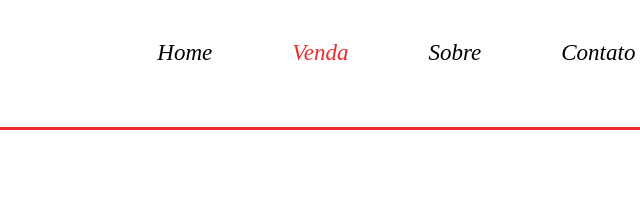
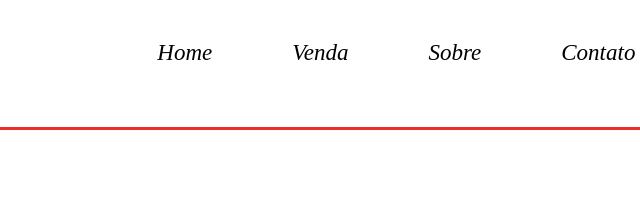
Before and after one commit to esitibaldi/projeto05---opala, a plain HTML site: page venda.html in a window 1280 px wide. Shown: the top 217 px of the page, 579-1219 px from the left. Drawn offline with Linux system fonts and the light colour scheme.

Commit message:
Update venda.html

```diff
--- a/venda.html
+++ b/venda.html
@@ -23,7 +23,7 @@
       <nav class="desktop">
         <ul>
           <li><a href="index.html">Home</a></li>
-          <li style="color:#eb2d2d;"><a href="venda.html"></a>Venda</li>
+          <li style="color:#eb2d2d;"><a href="venda.html">Venda</a></li>
           <li><a href="sobre.html">Sobre</a></li>
           <li><a href="#contato"></a>Contato</li>
         </ul>
@@ -184,7 +184,7 @@
         <nav>
           <ul>
             <li><a href="index.html" >Home</a></li>
-            <li style="color:#eb2d2d;"><a href="venda.html"></a>Venda</li>
+            <li style="color:#eb2d2d;"><a href="venda.html">Venda</a></li>
             <li><a href="sobre.html">Sobre</a></li>
             <li><a href="#contato"></a>Contato</li>
           </ul>
```
